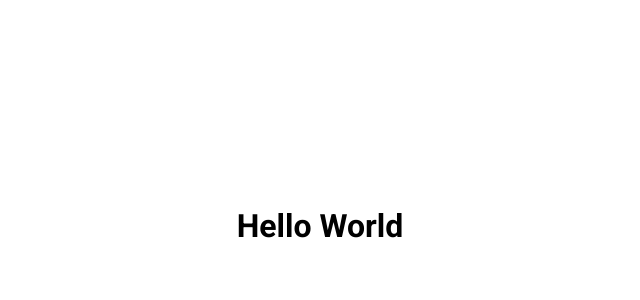
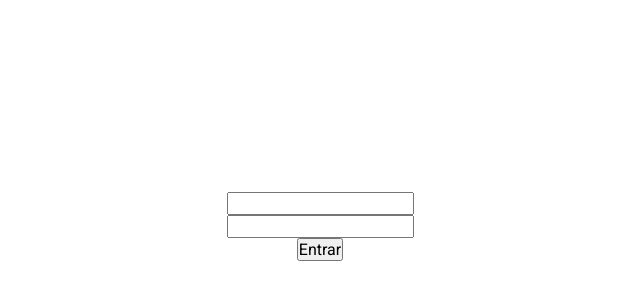
Before and after one commit to bessache/ignite-reactjs-05-nextauth, a Next.js app: page / in a window 1280 px wide. Shown: the part 134-434 px from the top of the page, without its empty margins (320-960 px from the left). Built offline with nearby package versions, Linux system fonts and the light colour scheme.

Commit message:
commit aula contexto de autenticação

```diff
--- /dev/null
+++ b/src/contexts/AuthContext.tsx
@@ -0,0 +1,31 @@
+import { createContext, ReactNode } from "react";
+
+type SignInCredentials = {
+    email: string;
+    password: string;
+}
+
+type AuthContextData = {
+    signIn(credential:SignInCredentials): Promise<void>;
+    isAuthenticated: boolean;
+}
+
+type AuthProviderProps = {
+    children: ReactNode;
+
+}
+
+export const AuthContext = createContext({} as AuthContextData)
+
+export function AuthProvider({children}:AuthProviderProps){
+    const isAuthenticated = false;
+    async function signIn({email, password}: SignInCredentials) {
+        console.log({email, password})
+    }
+
+    return (
+        <AuthContext.Provider value={{signIn, isAuthenticated}}>
+            {children}
+        </AuthContext.Provider>
+    )
+}
--- a/src/pages/_app.tsx
+++ b/src/pages/_app.tsx
@@ -1,9 +1,14 @@
+import {AuthProvider} from '../contexts/AuthContext'
+
 import {AppProps} from 'next/app'
 
 import '../styles/global.scss'
 
 function MyApp({ Component, pageProps }:AppProps) {
-  return <Component {...pageProps} />
+  return (
+    <AuthProvider>
+      <Component {...pageProps} />
+    </AuthProvider>
+  )
 }
-
 export default MyApp
--- a/src/pages/_document.tsx
+++ b/src/pages/_document.tsx
@@ -7,7 +7,6 @@
                 <Head>
                     <link rel="preconnect" href="https://fonts.gstatic.com"/>
                     <link href="https://fonts.googleapis.com/css2?family=Roboto:wght@400;700;900&display=swap" rel="stylesheet"/>
-                    <link rel="shortcut icon" href="/favicon.png" type="image/png"/>
                 </Head>
                 <body>
                    <Main/>
--- a/src/pages/index.tsx
+++ b/src/pages/index.tsx
@@ -1,11 +1,27 @@
+import { FormEvent, useContext, useState } from 'react'
+import { AuthContext } from '../contexts/AuthContext'
 import styles from '../styles/home.module.scss'
 
 
 export default function Home() {
+  const [email, setEmail] = useState('')
+  const [password, setPassword] = useState('')
+
+  const {signIn} = useContext(AuthContext)
+
+  async function handleSubmit(event: FormEvent) {
+    event.preventDefault();
+    const data = {
+      email,
+      password,
+    }
+    await signIn(data)
+  }
   return (
-    <div className={styles.contentContainer}>
-      <h1>Hello World</h1>
-    </div>
-
+    <form onSubmit={handleSubmit} className={styles.container}>
+      <input type="email" value={email} onChange={e => setEmail(e.target.value)} />
+      <input type="password" value={password} onChange={e => setPassword(e.target.value)} />
+      <button type="submit">Entrar</button>
+    </form>
   )
 }
--- a/src/styles/home.module.scss
+++ b/src/styles/home.module.scss
@@ -1,10 +1,11 @@
-.contentContainer {
-    max-width: 1120px;
+.container {
+
     margin: 0 auto;
-    padding: 0 2rem;
+
     height: calc(100vh - 5rem);
     display: flex;
     align-items: center;
     justify-content: center;
     font-family: Roboto;
+    flex-direction: column;
 }
```
